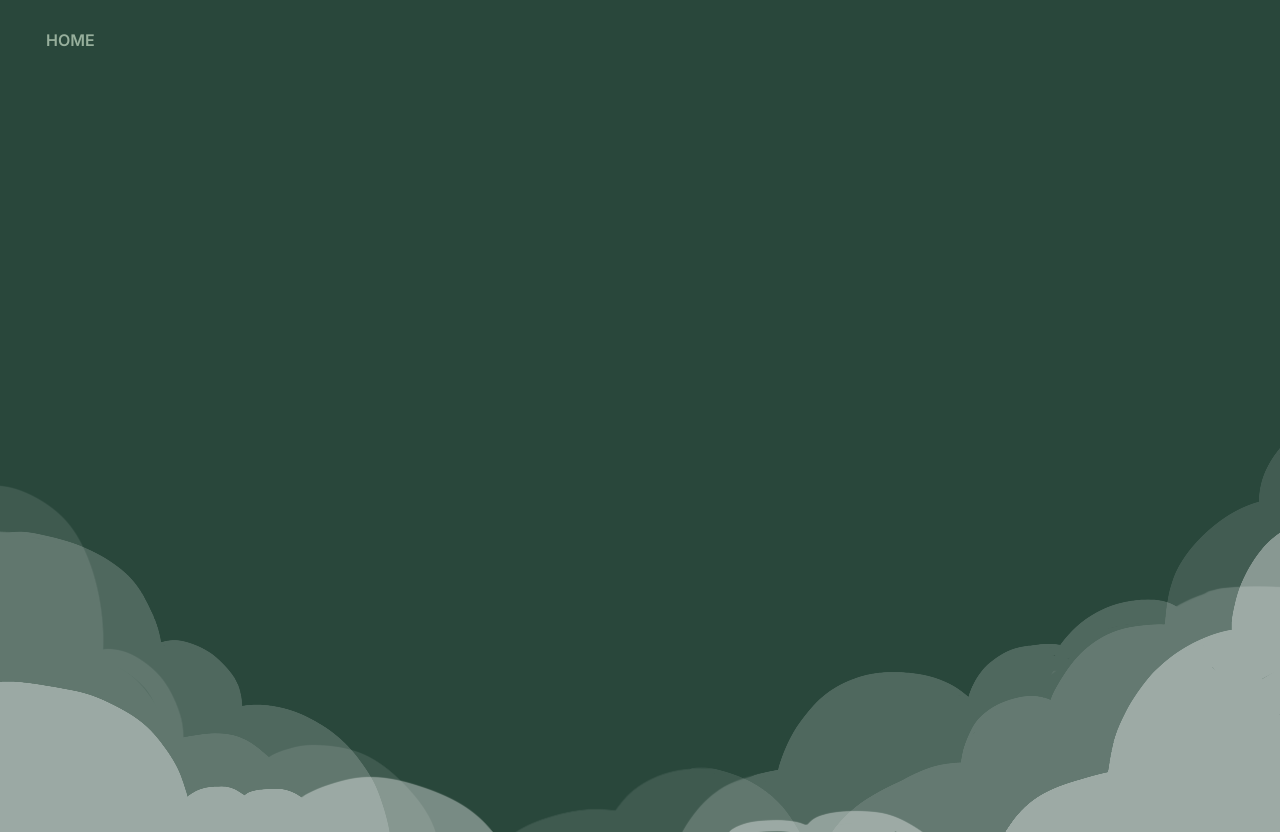
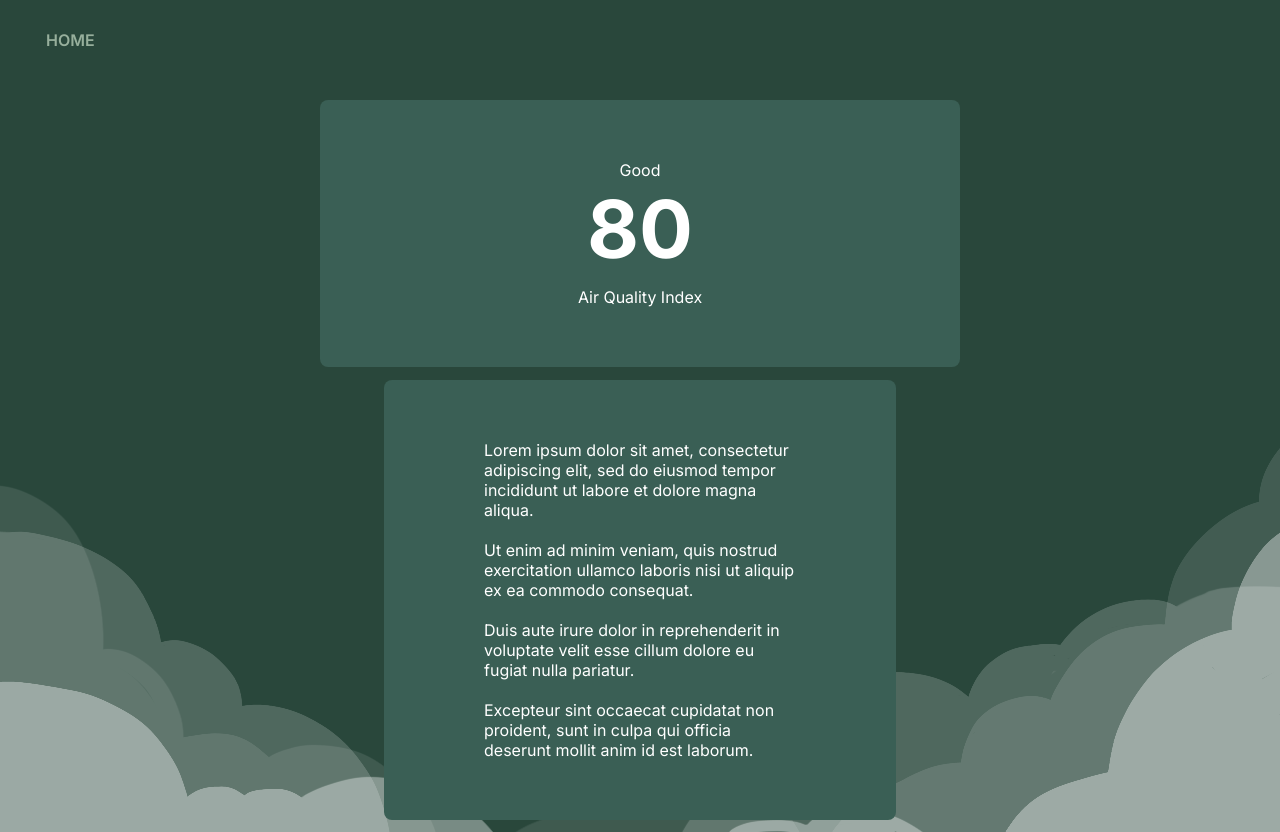
Before and after one commit to AQH-scale/AQH-scale.github.io, a website: page templates/index.html in a window 1280 px wide. Drawn offline with Linux system fonts and the light colour scheme.

Commit message:
added AQI text

```diff
--- a/templates/index.html
+++ b/templates/index.html
@@ -21,15 +21,6 @@
     </nav>
 </header>
 
-<!-- Air Quality Index -->
-<!--
-<section class="aqi">
-    <h2>AQI</h2>
-    <p>
-
-    </p>
-</section>-->
-
 <!-- Background -->
 <section class="parallax">
     <h2 id="text"> </h2>
@@ -39,6 +30,20 @@
     <img src="images/cloud3.png" id="back3">
 </section>
 
+<!-- Air Quality Index -->
+<section class="aqi">
+    <p>Good</p>
+    <h1>80</h1>
+    <p>Air Quality Index</p>
+</section>
+
+<section class="aqi-text">
+    <p>Lorem ipsum dolor sit amet, consectetur adipiscing elit, sed do eiusmod tempor incididunt ut
+        labore et dolore magna aliqua. <br><br>Ut enim ad minim veniam, quis nostrud exercitation ullamco
+        laboris nisi ut aliquip ex ea commodo consequat. <br><br>Duis aute irure dolor in reprehenderit in
+        voluptate velit esse cillum dolore eu fugiat nulla pariatur. <br><br>Excepteur sint occaecat
+        cupidatat non proident, sunt in culpa qui officia deserunt mollit anim id est laborum.</p>
+</section>
 
 <!-- FOOTER -->
 <footer>
--- a/templates/script.js
+++ b/templates/script.js
@@ -1,5 +1,3 @@
-let text = document.getElementById('text');
-let text2 = document.getElementById('text2');
 let back1 = document.getElementById('back1');
 let back2 = document.getElementById('back2');
 let back3 = document.getElementById('back3');
@@ -25,21 +23,6 @@ function toggleBackground(event) {
   }
 }
 
-
-const inputs = document.querySelectorAll(".input");
-
-function focusFunc() {
-  let parent = this.parentNode;
-  parent.classList.add("focus");
-}
-
-function blurFunc() {
-  let parent = this.parentNode;
-  if (this.value == "") {
-    parent.classList.remove("focus");
-  }
-}
-
 inputs.forEach((input) => {
   input.addEventListener("focus", focusFunc);
   input.addEventListener("blur", blurFunc);
--- a/templates/style.css
+++ b/templates/style.css
@@ -11,8 +11,10 @@
 
 body {
     background: #29473B;
-    min-height: 100vh;
-    overflow-x: hidden;
+    /*min-height: 100vh;
+    max-height: 8000px;*/
+    overflow-y: scroll;
+    overflow-x: scroll;
 }
 
 header {
@@ -69,25 +71,53 @@ header {
     left: 0%;
     width: 100%;
     pointer-events: none;
+    z-index: auto;
 }
 
-
 .aqi {
-    position: relative;
+    /*position: sticky;
+    top: 100px;*/
+    position: absolute;
+    top: 100px;
+    left: 25vw;
+    /*background: rbga(150, 219, 219, 0.1);
     background: #96DBDB;
-    opacity: 0.1;
-    padding: 90px 100px;
+    opacity: 0.1;*/
+    background: #3A5F55;
+    padding: 60px 100px;
+    width: 50%;
+    z-index: 1;
+    border-radius: 8px;
 }
 
-.aqi h2 {
-    font-size: 3em;
+.aqi h1 {
+    font-size: 5em;
     color: #ffffff;
     margin-bottom: 10px;
-    text-align:center;
+    text-align: center;
 }
 
 .aqi p {
     font-size: 1em;
     color: #ffffff;
-    font-weight: 300;
+    font-weight: 400;
+    text-align: center;
 }
+
+.aqi-text {
+    position: absolute;
+    top: 380px;
+    left: 30vw;
+    background: #3A5F55;
+    padding: 60px 100px;
+    width: 40%;
+    z-index: 1;
+    border-radius: 8px;
+}
+
+.aqi-text p {
+    font-size: 1em;
+    color: #ffffff;
+    font-weight: 400;
+    text-align: left;
+}
```
